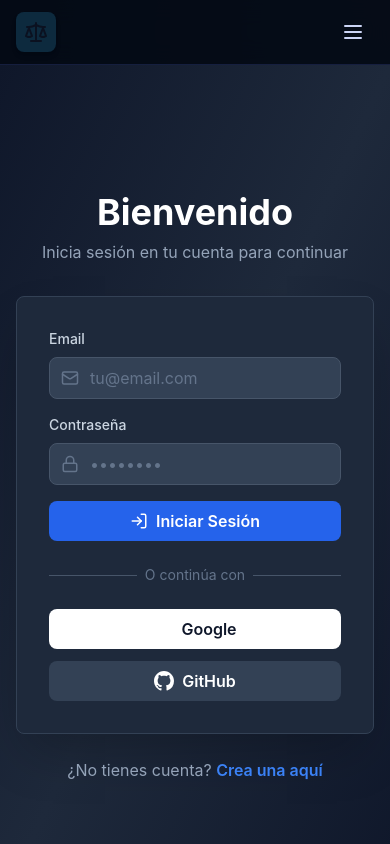
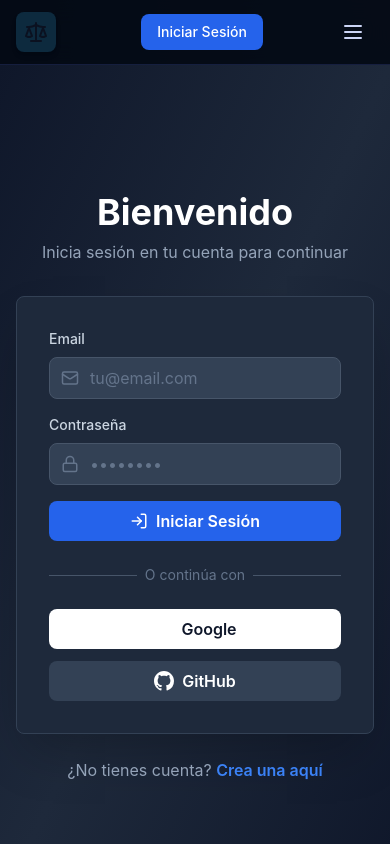
Before and after one commit to DAMSanti/BarbWeb, a React (Vite) app in the folder frontend/: page /barbweb2/login in a window 390 px wide. Shown: the top 844 px of the page. Built offline with nearby package versions, Linux system fonts and the light colour scheme; no server answers.

Commit message:
Show user menu on all screen sizes and improve mobile UX

```diff
--- a/frontend/src/components/Header.tsx
+++ b/frontend/src/components/Header.tsx
@@ -50,12 +50,12 @@ export default function Header() {
           </nav>
 
           {/* Contact Info & Auth */}
-          <div className="header-contact hidden lg:flex items-center space-x-6">
-            <a href="tel:+34672722452" className="header-contact-link flex items-center space-x-2">
+          <div className="header-contact flex items-center space-x-4 lg:space-x-6">
+            <a href="tel:+34672722452" className="header-contact-link hidden lg:flex items-center space-x-2">
               <Phone size={18} />
               <span className="text-sm">+34 672 722 452</span>
             </a>
-            <a href="mailto:bgarcia@icacantabria.es" className="header-contact-link flex items-center space-x-2">
+            <a href="mailto:bgarcia@icacantabria.es" className="header-contact-link hidden lg:flex items-center space-x-2">
               <Mail size={18} />
               <span className="text-sm">bgarcia@icacantabria.es</span>
             </a>
@@ -65,10 +65,10 @@ export default function Header() {
               <div className="relative">
                 <button
                   onClick={() => setShowUserMenu(!showUserMenu)}
-                  className="flex items-center space-x-2 px-4 py-2 rounded-lg hover:bg-slate-700 transition"
+                  className="flex items-center space-x-2 px-3 py-2 rounded-lg hover:bg-slate-700 transition text-sm"
                 >
-                  <UserIcon size={18} />
-                  <span className="text-sm font-medium">{user.name || user.email}</span>
+                  <UserIcon size={16} />
+                  <span className="font-medium truncate max-w-xs">{user.name || user.email}</span>
                 </button>
 
                 {/* User Dropdown Menu */}
@@ -99,7 +99,7 @@ export default function Header() {
             ) : (
               <button
                 onClick={handleLoginClick}
-                className="px-4 py-2 bg-blue-600 hover:bg-blue-700 text-white rounded-lg font-medium transition"
+                className="px-4 py-2 bg-blue-600 hover:bg-blue-700 text-white rounded-lg font-medium transition text-sm"
               >
                 Iniciar Sesión
               </button>
```
